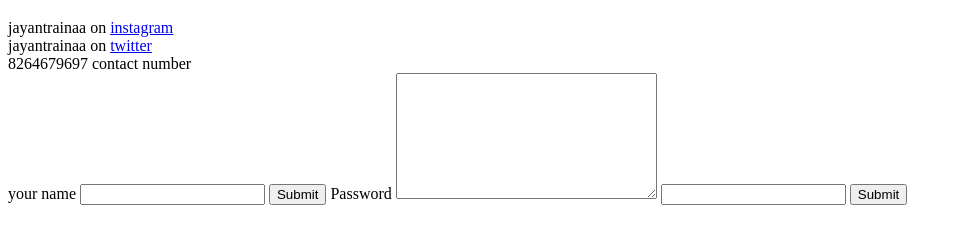
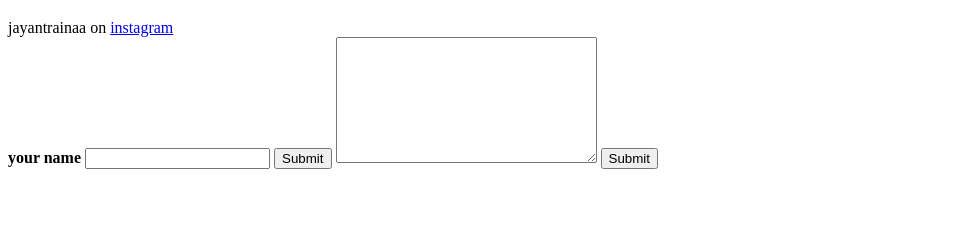
Before and after one commit to JayantRaina/Resume, a plain HTML site: page contact.html in a window 1280 px wide. Shown: the part 61-304 px from the top of the page, without its empty margins (0-963 px from the left). Drawn offline with Linux system fonts and the light colour scheme.

Commit message:
Update contact.html
ommisions

```diff
--- a/contact.html
+++ b/contact.html
@@ -6,16 +6,12 @@
   </head>
   <body>
   <h1>Online contact details</h1>
-  jayantrainaa on <a href="https://www.instagram.com/jayantrainaa/">instagram</a><br>
-  jayantrainaa on <a href="https://www.twitter.com/jayantrainaa/">twitter</a> <br>
-  8264679697 contact number
+  jayantrainaa on <a href="https://www.instagram.com/jayantrainaa/">instagram</a><b>
   <form action="mailto:jayantrainaa@gmail.com" method="post" enctype="text/plain">
     <label>your name</label>
     <input type="text" name="" value="">
     <input type="Submit" name="">
-    <label>Password</label>
     <textarea name="your message" rows="8" cols="30"></textarea>
-<input type="password" name="" value="">
 <input type="submit" name="">
   </form>
 
```
